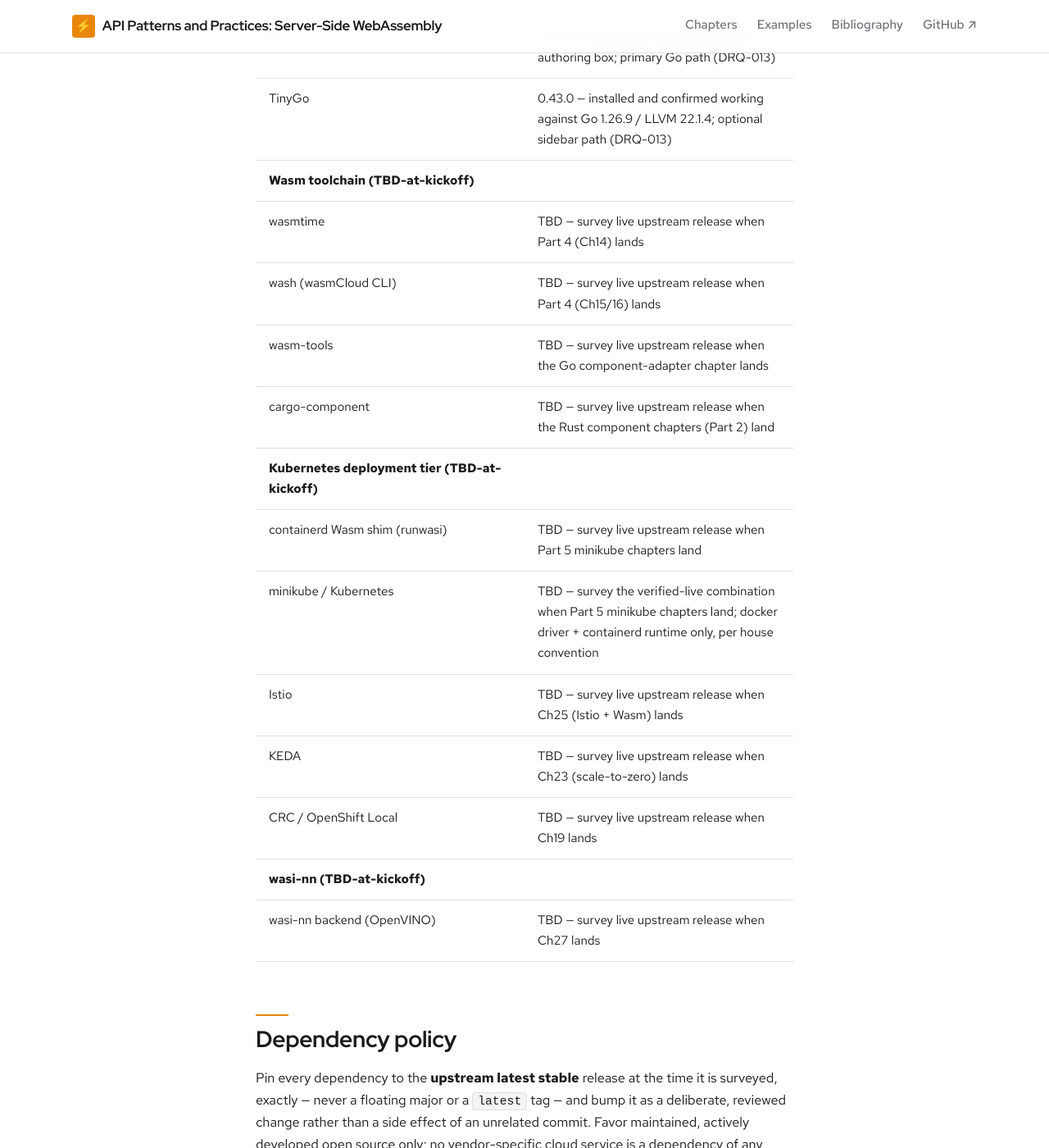
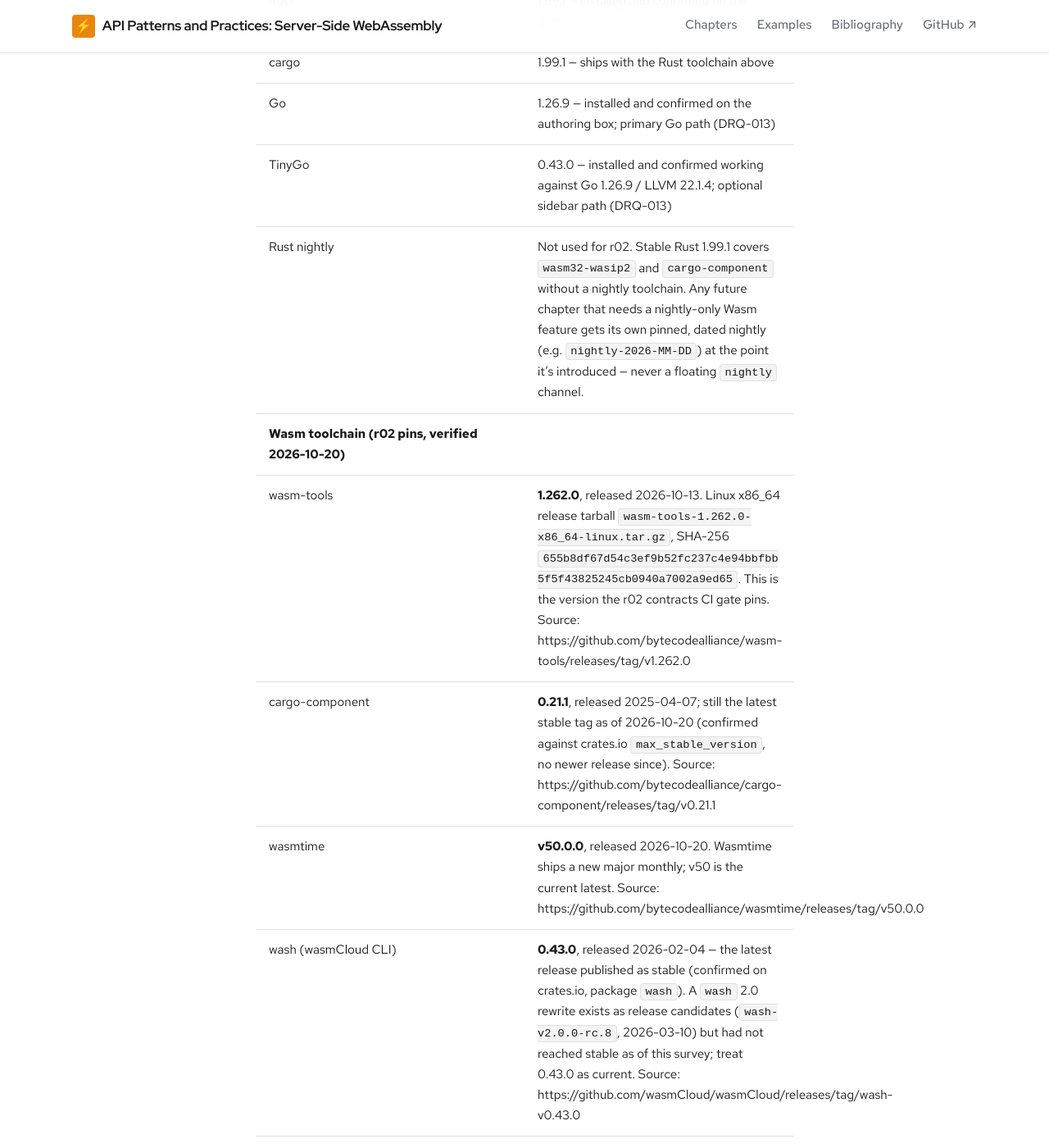
Before and after one commit to patterncatalyst/cn-patterns-and-practices-webassembly, a Jekyll site: the page built from _plans/version-matrix.md, in a window 1280 px wide and 1400 px high, scrolled down 820 px. Shown: the whole window at 82% size. Built offline with Jekyll 4.4.1, drawn with Linux system fonts in a browser that asks for light colours; some web fonts are replaced; some of the changed text lies outside the part shown.

Commit message:
r02: WIT cargo contract + version survey (checkpoint)
contracts/wit/ = package patterncatalyst:cargo@0.1.0 (types/booking/handling
interfaces, cargo-tracker resource, cargo + cargo-consumer worlds); validates
under wasm-tools 1.262.0. version-matrix.md pinned (wasm-tools 1.262.0 +SHA,
cargo-component 0.21.1, wasmtime 50.0.0, wash 0.43.0, WASI P2 0.2.12,
Component Model pre-1.0).

```diff
--- a/_plans/version-matrix.md
+++ b/_plans/version-matrix.md
@@ -6,14 +6,17 @@
 
 # Version Matrix
 
-> Surveyed: 2026-10-20 (r01 bootstrap). Only the authoring-box toolchain below
-> is confirmed by actual installation and a local build; every other row is a
-> placeholder marked TBD-at-kickoff and gets a real, dated survey pass —
-> checked against the vendor's own release notes, not memory — when the
-> chapter or example that depends on it is written.
+> Surveyed: 2026-10-20 (r02 foundations). The authoring-box toolchain and the
+> Part 2/4 Wasm toolchain rows below are now confirmed against upstream
+> release pages — checked against the vendor's own release notes, not
+> memory. The Kubernetes deployment tier and wasi-nn rows carry a
+> current-stable snapshot taken on the same date for reference, but stay
+> marked TBD-at-kickoff: each gets its own live, dated re-survey and gets
+> pinned for real when the chapter or example that depends on it is written.
 
-This is a placeholder laid down at r01 bootstrap. Nothing in this table is
-authoritative yet except the authoring-box rows explicitly marked confirmed.
+The Wasm toolchain and WASI/Component Model rows are the r02 pins. The
+Kubernetes deployment tier and wasi-nn rows are not pins yet — they are a
+snapshot to plan against, re-verified live when their chapter lands.
 
 | Component | Version |
 |---|---|
@@ -22,19 +25,25 @@
 | cargo | 1.99.1 — ships with the Rust toolchain above |
 | Go | 1.26.9 — installed and confirmed on the authoring box; primary Go path (DRQ-013) |
 | TinyGo | 0.43.0 — installed and confirmed working against Go 1.26.9 / LLVM 22.1.4; optional sidebar path (DRQ-013) |
-| **Wasm toolchain (TBD-at-kickoff)** | |
-| wasmtime | TBD — survey live upstream release when Part 4 (Ch14) lands |
-| wash (wasmCloud CLI) | TBD — survey live upstream release when Part 4 (Ch15/16) lands |
-| wasm-tools | TBD — survey live upstream release when the Go component-adapter chapter lands |
-| cargo-component | TBD — survey live upstream release when the Rust component chapters (Part 2) land |
-| **Kubernetes deployment tier (TBD-at-kickoff)** | |
-| containerd Wasm shim (runwasi) | TBD — survey live upstream release when Part 5 minikube chapters land |
-| minikube / Kubernetes | TBD — survey the verified-live combination when Part 5 minikube chapters land; docker driver + containerd runtime only, per house convention |
-| Istio | TBD — survey live upstream release when Ch25 (Istio + Wasm) lands |
-| KEDA | TBD — survey live upstream release when Ch23 (scale-to-zero) lands |
-| CRC / OpenShift Local | TBD — survey live upstream release when Ch19 lands |
-| **wasi-nn (TBD-at-kickoff)** | |
-| wasi-nn backend (OpenVINO) | TBD — survey live upstream release when Ch27 lands |
+| Rust nightly | Not used for r02. Stable Rust 1.99.1 covers `wasm32-wasip2` and `cargo-component` without a nightly toolchain. Any future chapter that needs a nightly-only Wasm feature gets its own pinned, dated nightly (e.g. `nightly-2026-MM-DD`) at the point it's introduced — never a floating `nightly` channel. |
+| **Wasm toolchain (r02 pins, verified 2026-10-20)** | |
+| wasm-tools | **1.262.0**, released 2026-10-13. Linux x86_64 release tarball `wasm-tools-1.262.0-x86_64-linux.tar.gz`, SHA-256 `655b8df67d54c3ef9b52fc237c4e94bbfbb5f5f43825245cb0940a7002a9ed65`. This is the version the r02 contracts CI gate pins. Source: https://github.com/bytecodealliance/wasm-tools/releases/tag/v1.262.0 |
+| cargo-component | **0.21.1**, released 2025-04-07; still the latest stable tag as of 2026-10-20 (confirmed against crates.io `max_stable_version`, no newer release since). Source: https://github.com/bytecodealliance/cargo-component/releases/tag/v0.21.1 |
+| wasmtime | **v50.0.0**, released 2026-10-20. Wasmtime ships a new major monthly; v50 is the current latest. Source: https://github.com/bytecodealliance/wasmtime/releases/tag/v50.0.0 |
+| wash (wasmCloud CLI) | **0.43.0**, released 2026-02-04 — the latest release published as stable (confirmed on crates.io, package `wash`). A `wash` 2.0 rewrite exists as release candidates (`wash-v2.0.0-rc.8`, 2026-03-10) but had not reached stable as of this survey; treat 0.43.0 as current. Source: https://github.com/wasmCloud/wasmCloud/releases/tag/wash-v0.43.0 |
+| wasmCloud host | **v2.10.3**, released 2026-10-02 (recorded for reference; the host and the `wash` CLI version independently of each other). Source: https://github.com/wasmCloud/wasmCloud/releases/tag/v2.10.3 |
+| **WASI / Component Model status (verified 2026-10-20)** | |
+| WASI Preview 2 (0.2.x line) | Current patch is **v0.2.12**, released 2026-06-02 — stable and released. The `wasm32-wasip2` Rust target and `cargo-component` both target this line as of this survey. Source: https://github.com/WebAssembly/WASI/releases/tag/v0.2.12 |
+| WASI Preview 3 (0.3.x line) | Now also released: v0.3.0 (2026-06-11, first stable), v0.3.1 (2026-08-11), **v0.3.2** (2026-10-13, latest overall). Adds native async. Most toolchains, including the Rust/Go paths used in this site, still target 0.2 as of this survey; 0.3 is noted here as a known option for a future chapter to evaluate on its own merits. Source: https://github.com/WebAssembly/WASI/releases and https://wasi.dev/releases |
+| Component Model | Pre-1.0. Still a Phase 2/3 W3C proposal, not yet supported in browsers. A Component Model 1.0 roadmap was discussed publicly in 2026 (Wasm I/O 2026, Barcelona) but is not finalized as of this survey. Tooling (wasm-tools, wasmtime, wit-bindgen) tracks the proposal directly rather than a finished spec. Source: https://component-model.bytecodealliance.org/ and https://bytecodealliance.org/articles/the-road-to-component-model-1-0 |
+| **Kubernetes deployment tier (TBD-at-kickoff; snapshot only, surveyed live when the relevant chapter lands)** | |
+| containerd Wasm shim (runwasi) | Snapshot: `containerd-shim-wasmtime` v0.6.1 (sibling shims wasmer/wasmedge/wamr at the same v0.6.1; `containerd-shim-wasm` v1.0.1), released 2026-06-12. Source: https://github.com/containerd/runwasi/releases — re-verify live when Part 5 minikube chapters land |
+| minikube / Kubernetes | Snapshot: minikube **v1.39.0**, released 2026-09-02. Source: https://github.com/kubernetes/minikube/releases/tag/v1.39.0 — re-verify the live combination when Part 5 minikube chapters land; docker driver + containerd runtime only, per house convention |
+| Istio | Snapshot: **1.31.2**, released 2026-10-16. Source: https://github.com/istio/istio/releases/tag/1.31.2 — re-verify live when Ch25 (Istio + Wasm) lands |
+| KEDA | Snapshot: **v2.21.0**, released 2026-09-23. Source: https://github.com/kedacore/keda/releases/tag/v2.21.0 — re-verify live when Ch23 (scale-to-zero) lands |
+| CRC / OpenShift Local | Snapshot: **2.64.0-4.22.14** (crc v2.64.0), released 2026-09-24. Source: https://github.com/crc-org/crc/releases/tag/2.64.0-4.22.14 — re-verify live when Ch19 lands |
+| **wasi-nn (TBD-at-kickoff; snapshot only, surveyed live when the relevant chapter lands)** | |
+| wasi-nn backend (OpenVINO) | Snapshot: the `wasmtime-wasi-nn` crate tracks wasmtime's version directly (v50.0.0 as of this survey; source https://crates.io/crates/wasmtime-wasi-nn). The OpenVINO backend toolkit itself is at **2026.4.1**, released 2026-10-01. Source: https://github.com/openvinotoolkit/openvino/releases/tag/2026.4.1 — re-verify live when Ch27 lands |
 
 ## Dependency policy
 
```
Also changed, not shown: contracts/README.md (+48 -19 lines), 4 other files.
